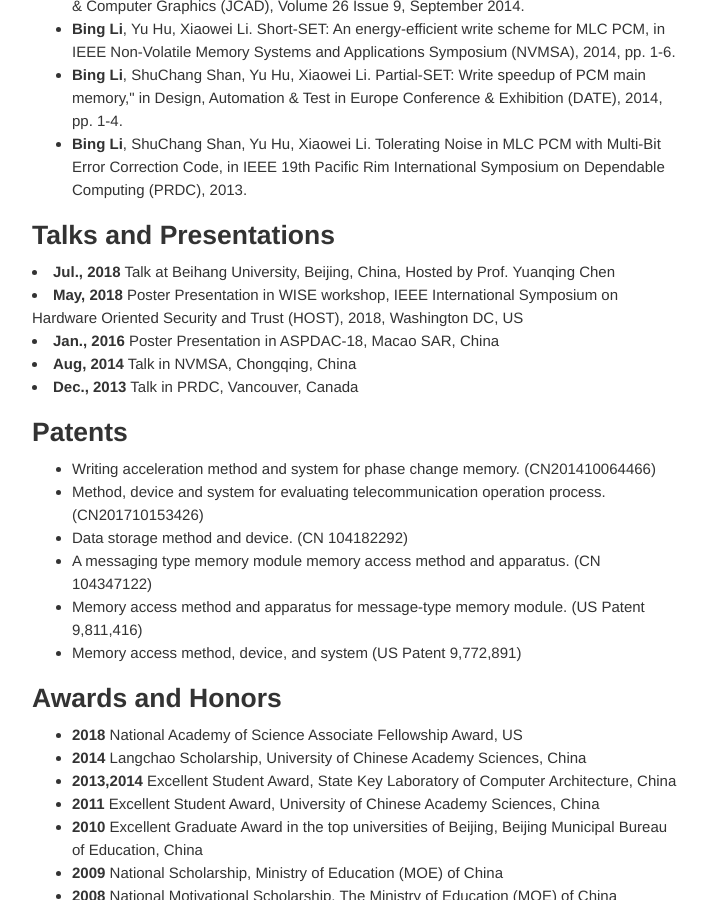
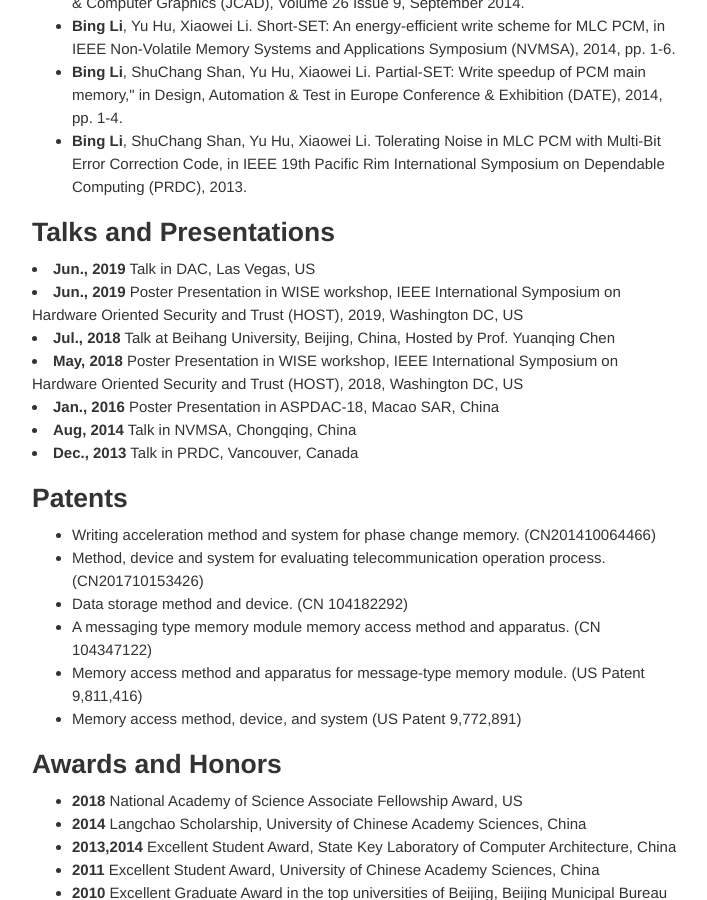
Before and after one commit to libingict/libingict.github.io, a Jekyll site: the page built from cv/index.html, in a window 1280 px wide and 900 px high, scrolled down 1151 px. Shown: the whole window, without its empty margins (284-991 px from the left). Built offline with Jekyll 4.4.1, drawn with Linux system fonts in a browser that asks for light colours; nearby versions of some CDN libraries; library files that are not in the unit come from our copies; a script that is not in the unit is left out.

Commit message:
Update index.html

```diff
--- a/cv/index.html
+++ b/cv/index.html
@@ -3,7 +3,7 @@
 title: Bing Li Homepage
 ---
 <div class="cv">
-	<a href="/files/1_Bing Li-CV-Eng.pdf" class="btn btn-default pull-right" title="Download CV as PDF">Download CV</a>
+	<a href="/files/1_Bing Li-CV-Eng.pdf" class="btn btn-default pull-right" title="Download CV as PDF">Download CV</a>(old)
 				<h1>Bing Li</h1>
 				<address>
 				<strong>Duke University</strong>
@@ -15,14 +15,13 @@
 					<b>Aug. 2017 - Sep. 2019, Postdoctral Scholar, </b><br/>
                 	<!--<a href="http://cei.pratt.duke.edu/">Duke Center of Computational Evolutionary Intelligence (CEI) Lab,</a><br/>-->
                 	Department of Electrical and Computer Engineering, Duke University<br/>
-					<b>Supervisor: </b> <a href="https://ece.duke.edu/faculty/hai-helen-li"></br> Prof. Hai (Helen) Li </a>
+					<b>Supervisor: </b> <a href="https://ece.duke.edu/faculty/hai-helen-li"> Prof. Hai (Helen) Li </a>
 				</li>
 				<li>
 				<b>Sep. 2010 - Jun. 2016, Ph.D.</b> in Computer Systems and Architecture,</br>
 				<a href="http://english.ict.cas.cn/">
 				           	Institute of Computing Technology, University of Chinese Academy of Science </a> </br>
-				<b>Supervisor: </b> <a href="http://english.ict.cas.cn/et/sf/201304/t20130401_100441.html"></br>
-				Prof. Yu Hu </a>
+				<b>Supervisor: </b> <a href="http://english.ict.cas.cn/et/sf/201304/t20130401_100441.html"> Prof. Yu Hu </a>
 
 				 </li>
 				 <li><b>Sep. 2006-Jun. 2010, B.S.</b> in Computer Technology and Science <b>(Rank: 1/100)</b></br>
@@ -71,6 +70,12 @@
 			</ul>
 			<h2>Talks and Presentations</h2>
 				<li>
+					<b>Jun., 2019</b> Talk in DAC, Las Vegas, US
+				</li>
+				<li>
+					<b>Jun., 2019</b> Poster Presentation in WISE workshop, IEEE International Symposium on Hardware Oriented Security and Trust (HOST), 2019, Washington DC, US
+				</li>
+				<li>
 					<b>Jul., 2018</b> Talk at Beihang University, Beijing, China, Hosted by Prof. Yuanqing Chen
 				</li>
 				<li>
@@ -97,8 +102,7 @@
 			<h2>Awards and Honors</h2>
 			<ul>
 			<li>
-		<b>2018</b> National Academy of Science Associate Fellowship Award, US
-		</li>
+		<b>2018</b> National Academy of Science Associate Fellowship Award, US</li>
 		<li><b>2014</b> Langchao Scholarship, University of Chinese Academy Sciences, China</li>
 		<li><b>2013,2014</b> Excellent Student Award, State Key Laboratory of Computer Architecture, China</li>
 		<li><b>2011</b> Excellent Student Award, University of Chinese Academy Sciences, China</li>
```
